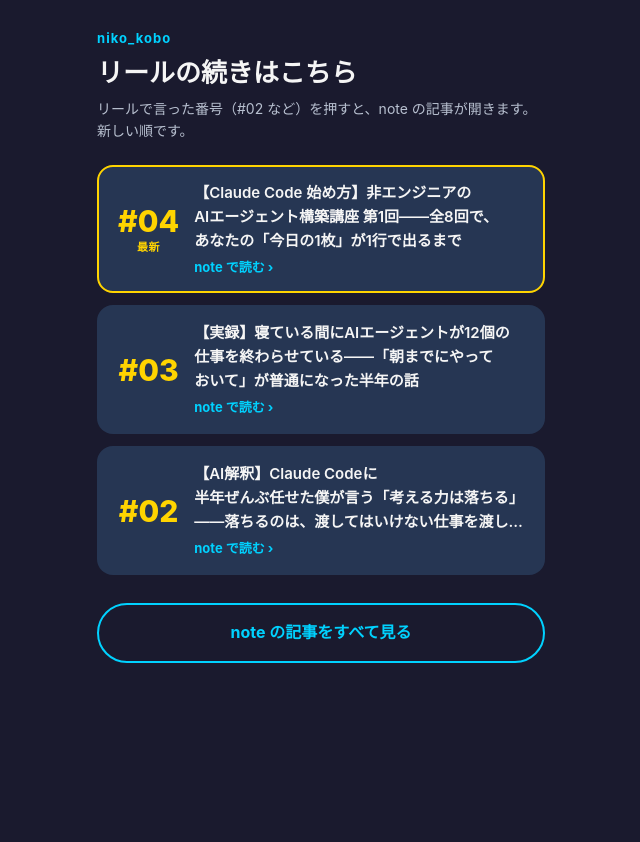
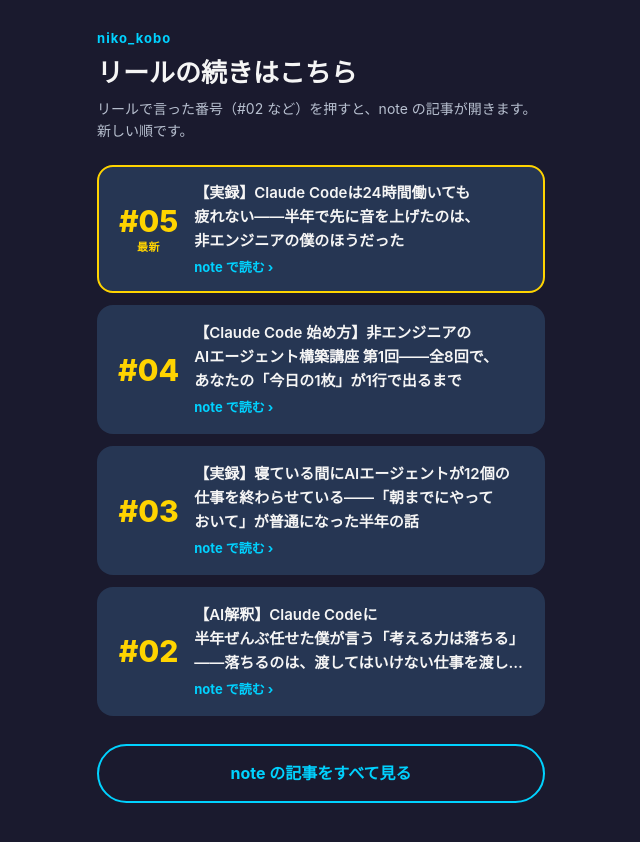
Before and after one commit to katuyukinoadres-beep/niko-kobo-story, a plain HTML site: page links/index.html in a window 1280 px wide. Shown: the whole page, without its empty margins (319-959 px from the left). Before the commit the page ends 800 px from the top, so only its background shows below. Drawn offline with Linux system fonts and the light colour scheme.

Commit message:
記事一覧を更新

```diff
--- a/links/index.html
+++ b/links/index.html
@@ -17,5 +17,5 @@ ol{list-style:none;margin:0;padding:0;display:grid;gap:12px}
 .all{display:block;margin-top:28px;padding:15px;border:2px solid #00d2ff;border-radius:999px;color:#00d2ff;font-weight:700;text-align:center;text-decoration:none}
 </style></head>
 <body><main><p class="brand">niko_kobo</p><h1>リールの続きはこちら</h1><p class="lead">リールで言った番号（#02 など）を押すと、note の記事が開きます。新しい順です。</p>
-<ol><li><a class="card latest" href="https://note.com/nikokobo/n/n9f61f817f7ab"><span class="nn">#04<span class="badge">最新</span></span><span><span class="title">【Claude Code 始め方】非エンジニアのAIエージェント構築講座 第1回——全8回で、あなたの「今日の1枚」が1行で出るまで</span><span class="go">note で読む ›</span></span></a></li><li><a class="card" href="https://note.com/nikokobo/n/nab5c0ac5bfed"><span class="nn">#03</span><span><span class="title">【実録】寝ている間にAIエージェントが12個の仕事を終わらせている——「朝までにやっておいて」が普通になった半年の話</span><span class="go">note で読む ›</span></span></a></li><li><a class="card" href="https://note.com/nikokobo/n/nb84bde863847"><span class="nn">#02</span><span><span class="title">【AI解釈】Claude Codeに半年ぜんぶ任せた僕が言う「考える力は落ちる」——落ちるのは、渡してはいけない仕事を渡したときだけだった</span><span class="go">note で読む ›</span></span></a></li></ol>
+<ol><li><a class="card latest" href="https://note.com/nikokobo/n/n6b1779d87874"><span class="nn">#05<span class="badge">最新</span></span><span><span class="title">【実録】Claude Codeは24時間働いても疲れない——半年で先に音を上げたのは、非エンジニアの僕のほうだった</span><span class="go">note で読む ›</span></span></a></li><li><a class="card" href="https://note.com/nikokobo/n/n9f61f817f7ab"><span class="nn">#04</span><span><span class="title">【Claude Code 始め方】非エンジニアのAIエージェント構築講座 第1回——全8回で、あなたの「今日の1枚」が1行で出るまで</span><span class="go">note で読む ›</span></span></a></li><li><a class="card" href="https://note.com/nikokobo/n/nab5c0ac5bfed"><span class="nn">#03</span><span><span class="title">【実録】寝ている間にAIエージェントが12個の仕事を終わらせている——「朝までにやっておいて」が普通になった半年の話</span><span class="go">note で読む ›</span></span></a></li><li><a class="card" href="https://note.com/nikokobo/n/nb84bde863847"><span class="nn">#02</span><span><span class="title">【AI解釈】Claude Codeに半年ぜんぶ任せた僕が言う「考える力は落ちる」——落ちるのは、渡してはいけない仕事を渡したときだけだった</span><span class="go">note で読む ›</span></span></a></li></ol>
 <a class="all" href="https://note.com/nikokobo">note の記事をすべて見る</a></main></body></html>
```
